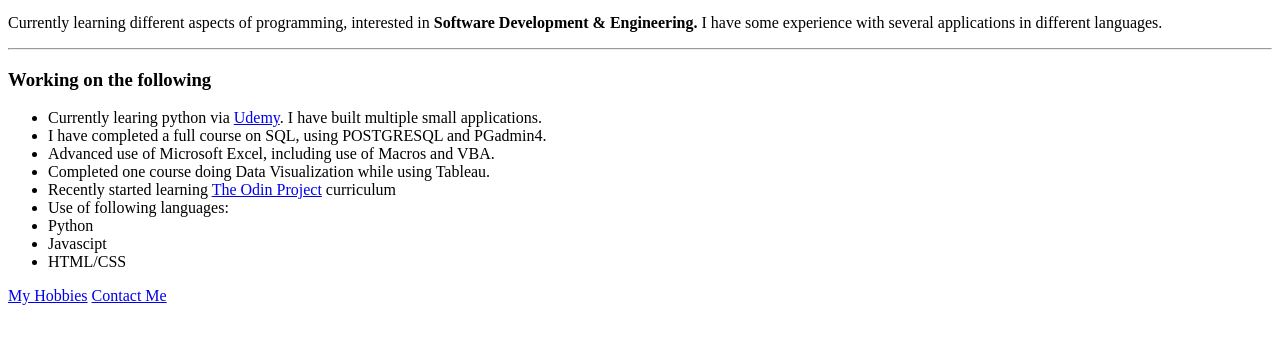
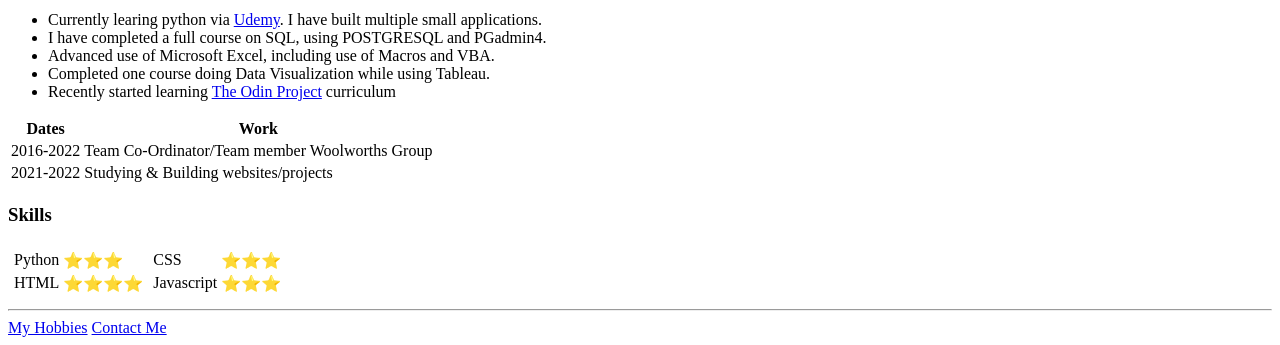
Before and after one commit to MILKPlease/webDevelopment, a plain HTML site: page index.html in a window 1280 px wide. Shown: the part 611-956 px from the top of the page. Before the commit the page ends 924 px from the top, so only its background shows below. Drawn offline with Linux system fonts and the light colour scheme.

Commit message:
Made a table with HTML

```diff
--- a/index.html
+++ b/index.html
@@ -7,7 +7,10 @@
     <title>😎Luke's Personal Site😎</title>
   </head>
   <body>
-    <img src="./images/doggo.webp" alt="Some cool Doggo" />
+    <table cellspacing="20">
+      <tr>
+        <td><img src="./images/doggo.webp" alt="Some cool Doggo" /></td>
+        <td>
           <h1>Luke Scrivens</h1>
           <p><em>Beginning of my Journey in Tech</em></p>
           <p>
@@ -15,6 +18,10 @@
             <strong>Software Development & Engineering.</strong> I have some
             experience with several applications in different languages.
           </p>
+        </td>
+      </tr>
+    </table>
+
     <hr />
     <h3>Working on the following</h3>
     <ul>
@@ -35,11 +42,61 @@
         <a href="https://www.theodinproject.com/">The Odin Project</a>
         curriculum
       </li>
-      <li>Use of following languages:</li>
-      <li>Python</li>
-      <li>Javascipt</li>
-      <li>HTML/CSS</li>
     </ul>
+    <table>
+      <thead>
+        <tr>
+          <th>Dates</th>
+          <th>Work</th>
+        </tr>
+      </thead>
+      <tbody>
+        <tr>
+          <td>2016-2022</td>
+          <td>Team Co-Ordinator/Team member Woolworths Group</td>
+        </tr>
+        <tr>
+          <td>2021-2022</td>
+          <td>Studying & Building websites/projects</td>
+        </tr>
+      </tbody>
+    </table>
+    <h3>Skills</h3>
+
+    <table>
+      <tr>
+        <td>
+          <table>
+            <tr>
+              <td>Python</td>
+              <td>⭐️⭐️⭐️</td>
+            </tr>
+
+            <tr>
+              <td>HTML</td>
+              <td>⭐️⭐️⭐️⭐️</td>
+            </tr>
+            <tr></tr>
+          </table>
+        </td>
+        <td>
+          <table>
+            <tr>
+              <td>CSS</td>
+              <td>⭐️⭐️⭐️</td>
+            </tr>
+
+            <tr>
+              <td>Javascript</td>
+              <td>⭐️⭐️⭐️</td>
+            </tr>
+            <tr></tr>
+          </table>
+        </td>
+      </tr>
+    </table>
+
+    <hr />
     <a href="./hobbies.html">My Hobbies</a>
     <a href="./contact.html">Contact Me</a>
   </body>
```
Lines whose indentation alone changed are shown as unchanged.
